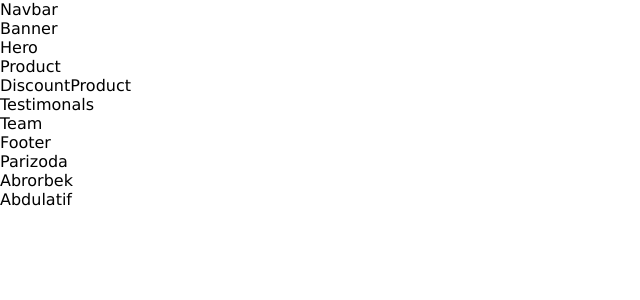
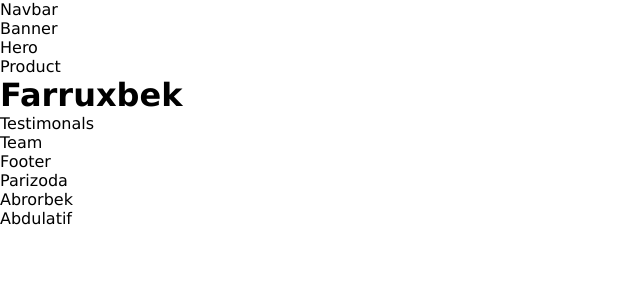
Before and after one commit to Hayotbek-Turgunov/raxmatulla-market, a React (Vite) app: page / in a window 1280 px wide. Shown: the top 300 px of the page, without its empty margins (0-640 px from the left). Built offline with nearby package versions, Linux system fonts and the light colour scheme.

Commit message:
Farruxbek

```diff
--- a/src/components/discountProduct/DiscountProduct.css
+++ b/src/components/discountProduct/DiscountProduct.css
@@ -0,0 +1,9 @@
+*{
+    margin: 0;
+    padding: 0;
+    box-sizing: border-box;
+}
+
+h1 {
+    font-family: 'Franklin Gothic Medium', 'Arial Narrow', Arial, sans-serif;
+}
--- a/src/components/discountProduct/DiscountProduct.jsx
+++ b/src/components/discountProduct/DiscountProduct.jsx
@@ -1,5 +1,9 @@
+import "./DiscountProduct"
+
 const DiscountProduct = () => {
-  return <div>DiscountProduct</div>;
+  return <div>
+    <h1>Farruxbek</h1>
+  </div>;
 };
 
 export default DiscountProduct;
```
